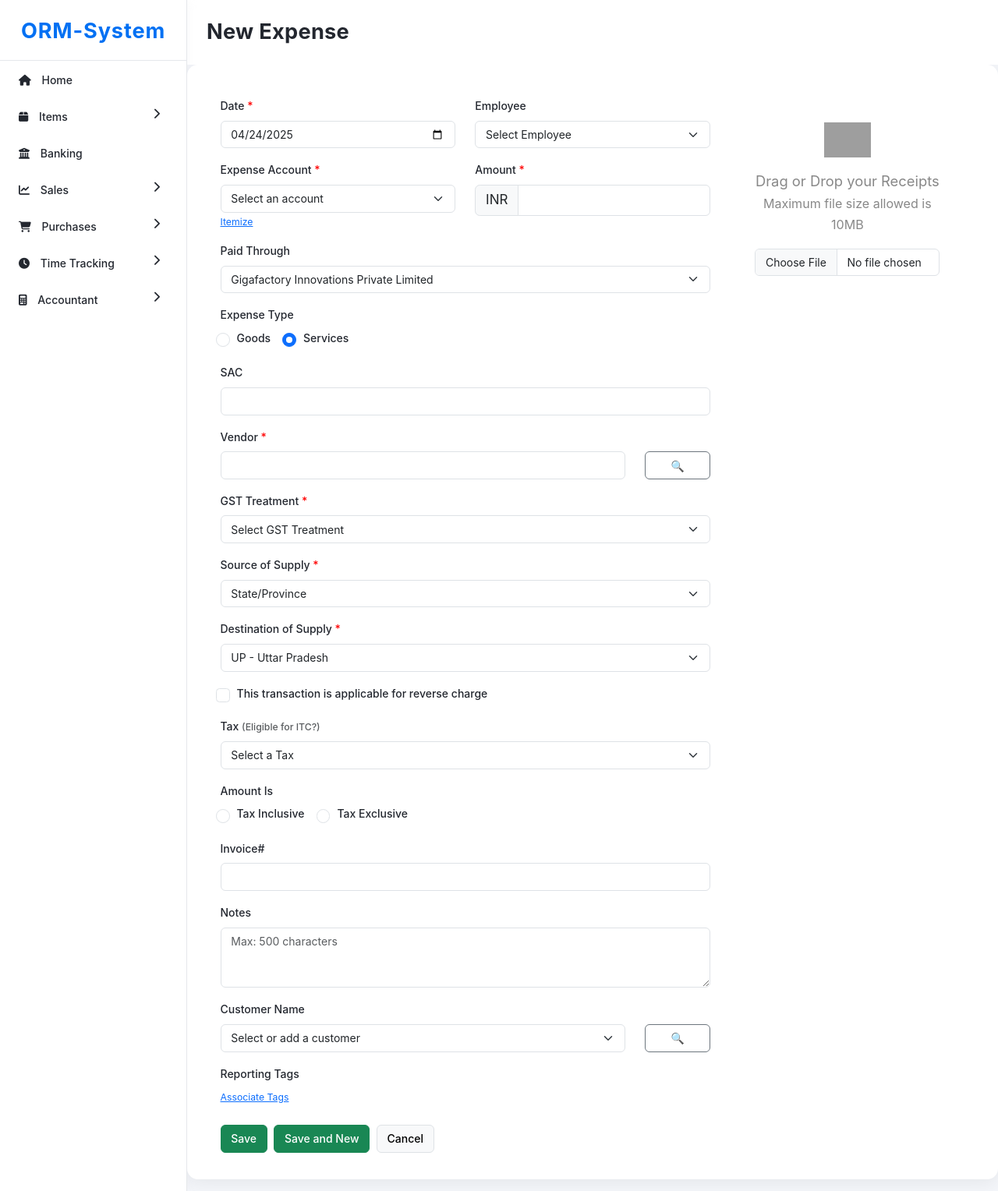
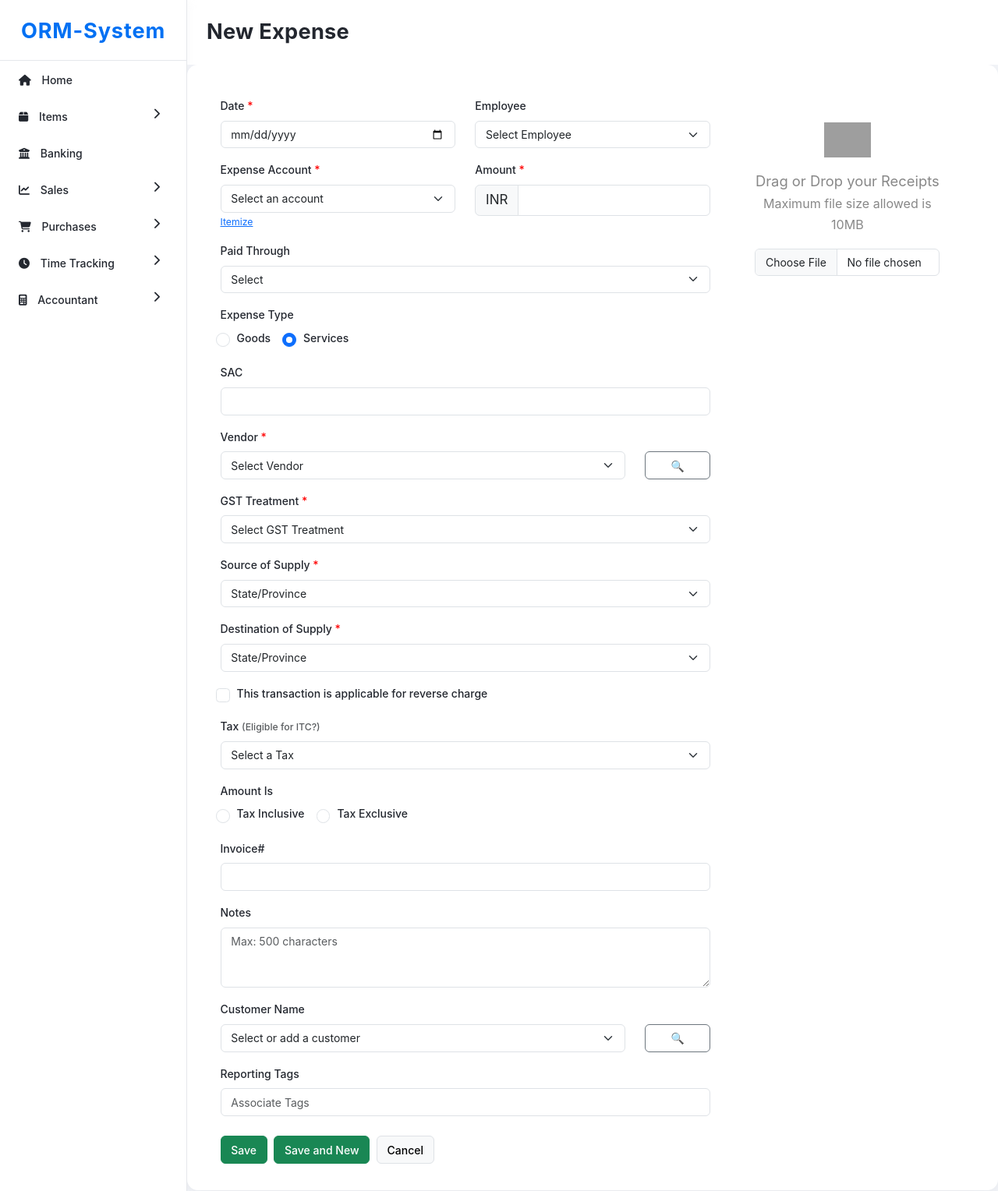
Before and after one commit to anilveersingh1308/orm_system, a Django app: page /expenses/new-expense/ in a window 1280 px wide. Shown: the whole page at 78% size. Run offline with Django 4.2, Linux system fonts and the light colour scheme; grey boxes are pictures that could not be loaded.

Commit message:
expense page refixed

```diff
--- a/dashboard/templates/dashboard/new_expense.html
+++ b/dashboard/templates/dashboard/new_expense.html
@@ -106,12 +106,15 @@
                         <div class="row mb-3">
                             <div class="col-md-6">
                                 <label class="form-label required">Date</label>
-                                <input type="date" class="form-control" value="2025-04-24">
+                                <input type="date" class="form-control" name="exp_date" required>
                             </div>
                             <div class="col-md-6">
                                 <label class="form-label">Employee</label>
-                                <select class="form-select">
-                                    <option>Select Employee</option>
+                                <select class="form-select" name="employee">
+                                    <option value="">Select Employee</option>
+                                    {% for emp in employee_list %}
+                                    <option value="{{ emp.0 }}">{{ emp.0 }}</option>
+                                    {% endfor %}
                                 </select>
                             </div>
                         </div>
@@ -119,8 +122,11 @@
                         <div class="row mb-3">
                             <div class="col-md-6">
                                 <label class="form-label required">Expense Account</label>
-                                <select class="form-select">
-                                    <option>Select an account</option>
+                                <select class="form-select" name="account" required>
+                                    <option value="">Select an account</option>
+                                    {% for acc in expense_account_choices %}
+                                    <option value="{{ acc.0 }}">{{ acc.1 }}</option>
+                                    {% endfor %}
                                 </select>
                                 <a href="#" class="text-primary small">Itemize</a>
                             </div>
@@ -128,40 +134,47 @@
                                 <label class="form-label required">Amount</label>
                                 <div class="input-group">
                                     <span class="input-group-text">INR</span>
-                                    <input type="text" class="form-control">
+                                    <input type="number" step="0.01" class="form-control" name="exp_amount" required>
                                 </div>
                             </div>
                         </div>
 
-                        <!-- Middle Fields -->
                         <div class="mb-3">
                             <label class="form-label">Paid Through</label>
-                            <select class="form-select">
-                                <option>Gigafactory Innovations Private Limited</option>
+                            <select class="form-select" name="paid_through">
+                                <option value="">Select</option>
+                                {% for method in payment_methods %}
+                                <option value="{{ method.0 }}">{{ method.1 }}</option>
+                                {% endfor %}
                             </select>
                         </div>
 
                         <div class="mb-3">
                             <label class="form-label">Expense Type</label><br>
                             <div class="form-check form-check-inline">
-                                <input class="form-check-input" type="radio" name="expense_type" id="goods">
+                                <input class="form-check-input" type="radio" name="expense_type" id="goods" value="Goods">
                                 <label class="form-check-label" for="goods">Goods</label>
                             </div>
                             <div class="form-check form-check-inline">
-                                <input class="form-check-input" type="radio" name="expense_type" id="services" checked>
+                                <input class="form-check-input" type="radio" name="expense_type" id="services" value="Services" checked>
                                 <label class="form-check-label" for="services">Services</label>
                             </div>
                         </div>
 
                         <div class="mb-3">
                             <label class="form-label">SAC</label>
-                            <input type="text" class="form-control">
+                            <input type="text" class="form-control" name="sac">
                         </div>
 
                         <div class="row mb-3">
                             <div class="col-md-10">
                                 <label class="form-label required">Vendor</label>
-                                <input type="text" class="form-control">
+                                <select class="form-select" name="vendor_id" required>
+                                    <option value="">Select Vendor</option>
+                                    {% for vendor in vendors %}
+                                    <option value="{{ vendor.id }}">{{ vendor.company_name }}</option>
+                                    {% endfor %}
+                                </select>
                             </div>
                             <div class="col-md-2 d-flex align-items-end">
                                 <button type="button" class="btn btn-outline-secondary w-100">🔍</button>
@@ -170,27 +183,36 @@
 
                         <div class="mb-3">
                             <label class="form-label required">GST Treatment</label>
-                            <select class="form-select">
-                                <option>Select GST Treatment</option>
+                            <select class="form-select" name="gst_treatment" required>
+                                <option value="">Select GST Treatment</option>
+                                {% for gst in gst_treatment_choices %}
+                                <option value="{{ gst.0 }}">{{ gst.1 }}</option>
+                                {% endfor %}
                             </select>
                         </div>
 
                         <div class="mb-3">
                             <label class="form-label required">Source of Supply</label>
-                            <select class="form-select">
-                                <option>State/Province</option>
+                            <select class="form-select" name="source_of_supply" required>
+                                <option value="">State/Province</option>
+                                {% for state in indian_state_choices %}
+                                <option value="{{ state.0 }}">{{ state.1 }}</option>
+                                {% endfor %}
                             </select>
                         </div>
 
                         <div class="mb-3">
                             <label class="form-label required">Destination of Supply</label>
-                            <select class="form-select">
-                                <option>UP - Uttar Pradesh</option>
+                            <select class="form-select" name="destination_of_supply" required>
+                                <option value="">State/Province</option>
+                                {% for state in indian_state_choices %}
+                                <option value="{{ state.0 }}">{{ state.1 }}</option>
+                                {% endfor %}
                             </select>
                         </div>
 
                         <div class="form-check mb-3">
-                            <input class="form-check-input" type="checkbox" id="reverseCharge">
+                            <input class="form-check-input" type="checkbox" id="reverseCharge" name="reverse_charge">
                             <label class="form-check-label" for="reverseCharge">
                                 This transaction is applicable for reverse charge
                             </label>
@@ -198,38 +220,44 @@
 
                         <div class="mb-3">
                             <label class="form-label">Tax <span class="text-muted small">(Eligible for ITC?)</span></label>
-                            <select class="form-select">
-                                <option>Select a Tax</option>
+                            <select class="form-select" name="tax">
+                                <option value="">Select a Tax</option>
+                                {% for tax in tax_choices %}
+                                <option value="{{ tax.0 }}">{{ tax.1 }}</option>
+                                {% endfor %}
                             </select>
                         </div>
 
                         <div class="mb-3">
                             <label class="form-label">Amount Is</label><br>
                             <div class="form-check form-check-inline">
-                                <input class="form-check-input" type="radio" name="amount_is" id="inclusive">
+                                <input class="form-check-input" type="radio" name="amount_is" id="inclusive" value="Inclusive">
                                 <label class="form-check-label" for="inclusive">Tax Inclusive</label>
                             </div>
                             <div class="form-check form-check-inline">
-                                <input class="form-check-input" type="radio" name="amount_is" id="exclusive">
+                                <input class="form-check-input" type="radio" name="amount_is" id="exclusive" value="Exclusive">
                                 <label class="form-check-label" for="exclusive">Tax Exclusive</label>
                             </div>
                         </div>
 
                         <div class="mb-3">
                             <label class="form-label">Invoice#</label>
-                            <input type="text" class="form-control">
+                            <input type="text" class="form-control" name="invoice_no">
                         </div>
 
                         <div class="mb-3">
                             <label class="form-label">Notes</label>
-                            <textarea class="form-control" rows="3" maxlength="500" placeholder="Max: 500 characters"></textarea>
+                            <textarea class="form-control" name="notes" rows="3" maxlength="500" placeholder="Max: 500 characters"></textarea>
                         </div>
 
                         <div class="row mb-3">
                             <div class="col-md-10">
                                 <label class="form-label">Customer Name</label>
-                                <select class="form-select">
-                                    <option>Select or add a customer</option>
+                                <select class="form-select" name="customer">
+                                    <option value="">Select or add a customer</option>
+                                    {% for customer in customers %}
+                                    <option value="{{ customer.name }}">{{ customer.name }}</option>
+                                    {% endfor %}
                                 </select>
                             </div>
                             <div class="col-md-2 d-flex align-items-end">
@@ -239,13 +267,13 @@
 
                         <div class="mb-4">
                             <label class="form-label">Reporting Tags</label><br>
-                            <a href="#" class="text-primary small">Associate Tags</a>
+                            <input type="text" class="form-control" name="reporting_tags" placeholder="Associate Tags">
                         </div>
 
                         <!-- Buttons -->
                         <div class="d-flex gap-2">
                             <button type="submit" class="btn btn-success">Save</button>
-                            <button type="submit" class="btn btn-success">Save and New</button>
+                            <button type="submit" class="btn btn-success" name="save_and_new">Save and New</button>
                             <button type="button" class="btn btn-light border">Cancel</button>
                         </div>
                     </div>
@@ -255,7 +283,7 @@
                         <div class="upload-box h-100">
                             <img src="{% static 'assets/general-upload-file.png' %}" alt="Upload" style="width: 60px;">
                             <p class="mt-3">Drag or Drop your Receipts<br><small>Maximum file size allowed is 10MB</small></p>
-                            <input type="file" class="form-control mt-3">
+                            <input type="file" class="form-control mt-3" name="receipt">
                         </div>
                     </div>
                 </div>
```
Also changed, not shown: dashboard/models.py (+20 -6 lines), dashboard/templates/dashboard/bill_display.html (+24 -11 lines), dashboard/migrations/0007_expense_amount_is_expense_destination_of_supply_and_more.py (added), db.sqlite3.
